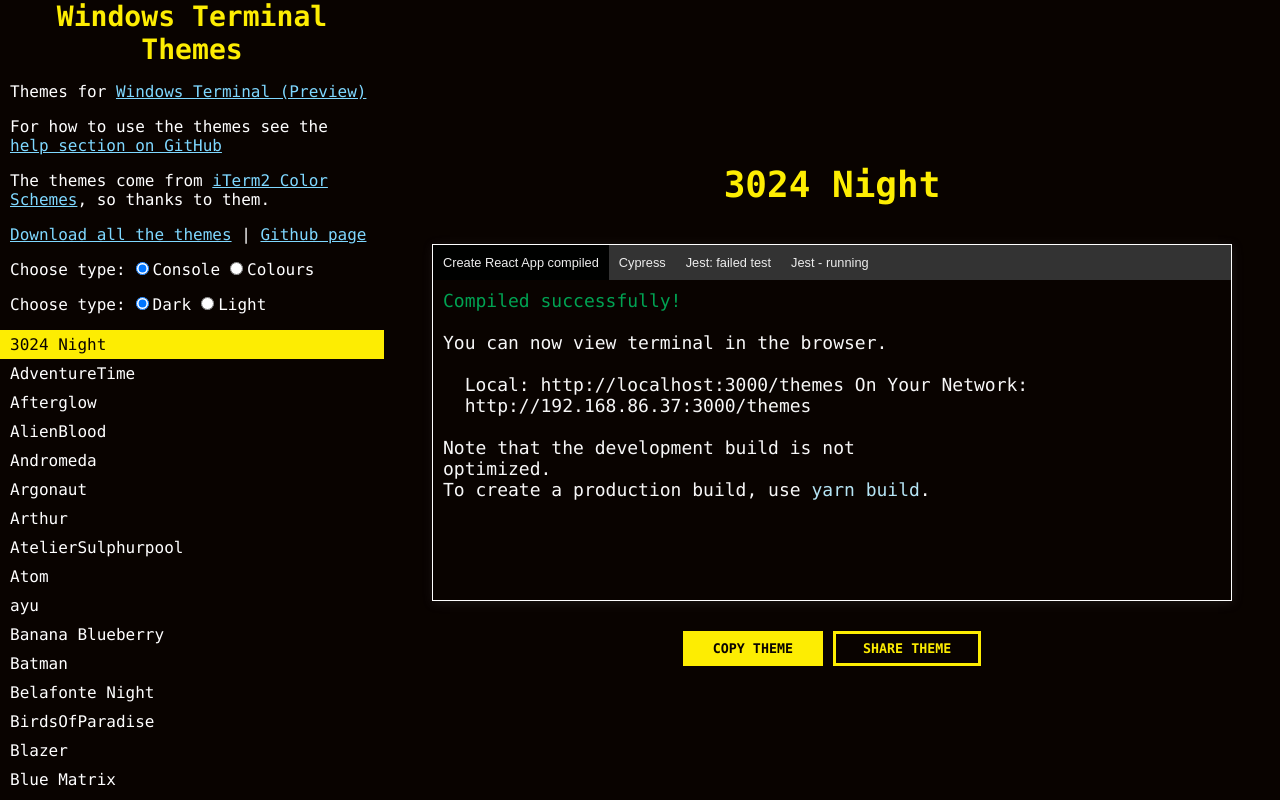
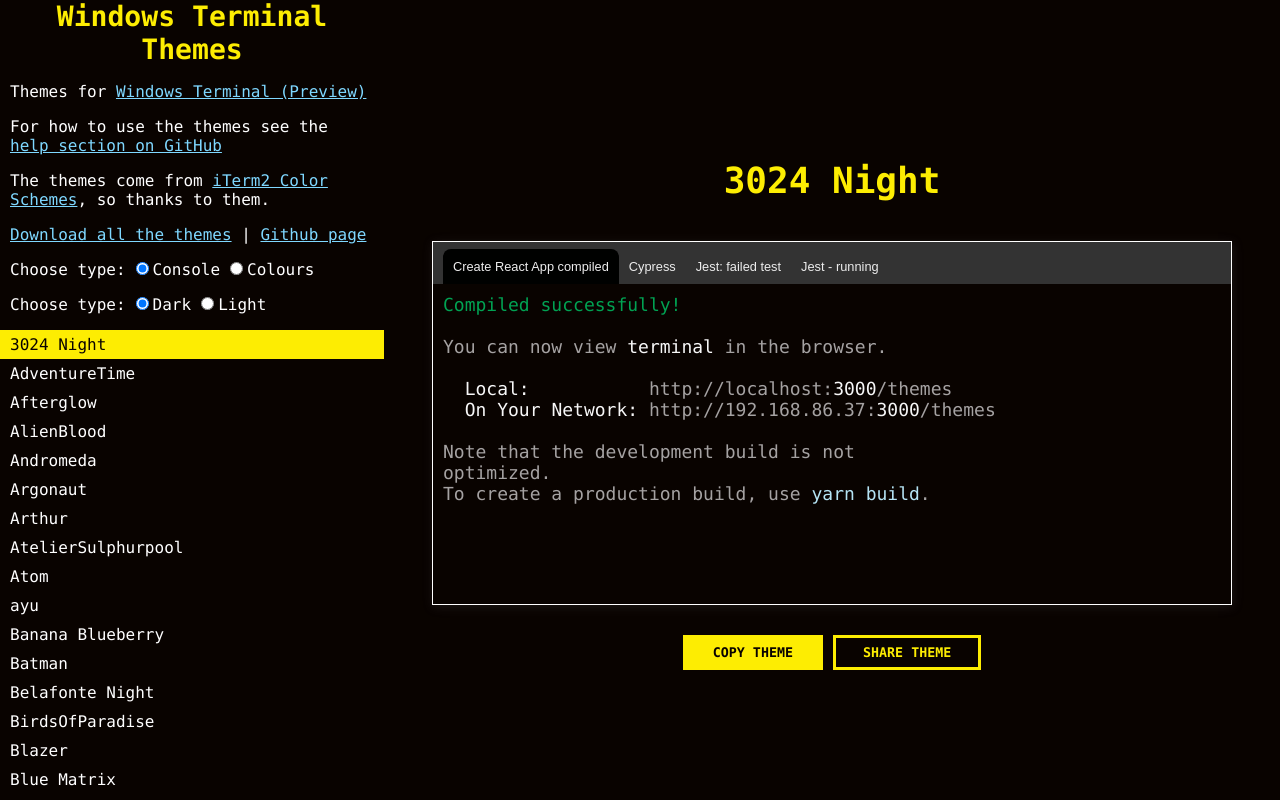
Before and after one commit to atomcorp/themes, a React (Create React App) app: page / in a window 1280 px wide. Built offline with nearby package versions, Linux system fonts and the light colour scheme.

Commit message:
tab styling, improve codeblocks

```diff
--- a/src/components/ConsoleTest/ConsoleTest.module.css
+++ b/src/components/ConsoleTest/ConsoleTest.module.css
@@ -24,6 +24,7 @@
   display: flex;
   font-family: sans-serif;
   font-size: 0.8em;
+  padding: 7px 10px 0;
 }
 
 .radio {
@@ -41,12 +42,21 @@
   cursor: pointer;
 }
 
+.tab:hover {
+  background: #494a49;
+  border-radius: 8px 8px 0 0;
+}
+
 .tab.active {
   background: #000100;
+  border-radius: 8px 8px 0 0;
 }
 
 .titlebar.light .tab.active {
   background: #fffffd;
+}
+.titlebar.light .tab:hover {
+  background: #e5e5e7;
 }
 
 .code {
--- a/src/components/ConsoleTest/ConsoleTest.tsx
+++ b/src/components/ConsoleTest/ConsoleTest.tsx
@@ -1,7 +1,7 @@
 import React, {useState} from 'react';
 
 import css from './ConsoleTest.module.css';
-import {themeType, textKeyType, themeShadeType} from 'types';
+import {themeType} from 'types';
 import codeblocks, {codeblocksType} from './codeblocks';
 import {parseSyntax} from './methods';
 
--- a/src/components/ConsoleTest/codeblocks.ts
+++ b/src/components/ConsoleTest/codeblocks.ts
@@ -13,22 +13,20 @@
     name: 'Create React App compiled',
     markup: `<green>Compiled successfully!</green>
 
-You can now view terminal in the browser.
+You can now view <brightWhite>terminal</brightWhite> in the browser.
 
-  Local: http://localhost:3000/themes On Your Network:
-  http://192.168.86.37:3000/themes
+  <brightWhite>Local:</brightWhite>           http://localhost:<brightWhite>3000</brightWhite>/themes
+  <brightWhite>On Your Network:</brightWhite> http://192.168.86.37:<brightWhite>3000</brightWhite>/themes
 
 Note that the development build is not
 optimized.
 To create a production build, use <cyan>yarn build</cyan>.`,
-    defaultColour: 'brightWhite',
+    defaultColour: 'foreground',
   },
   {
     id: 'cypress/run',
     name: 'Cypress',
-    markup: `
-    <foreground>Running:</foreground>  <brightBlack>themes.spec.js                           (1 of 1)</brightBlack>
-
+    markup: `<foreground>Running:</foreground>  <brightBlack>themes.spec.js                            (1 of 1)</brightBlack>
 
 <foreground>Windows Terminal Themes - big screen</foreground>
 <cyan>- should download all themes using download button</cyan>
@@ -47,8 +45,7 @@
   {
     id: 'jest/failed',
     name: 'Jest: failed test',
-    markup: `
-    <foreground:brightRed> FAIL </foreground:brightRed> src/components/Home/Home.test.js (<white:red>17.523s</white:red>)
+    markup: `<foreground:brightRed> FAIL </foreground:brightRed> src/components/Home/Home.test.js (<white:red>17.523s</white:red>)
   <red>● should return theme name from search params</red>
 
   expect(<red>received</red>).toBe(<green>expected</green>) // Object.is equality
@@ -67,7 +64,7 @@
         at Object.toBe (<cyan>src/components/Home/Home.test.js</cyan>:220:61)
 
 Test Suites: <brightRed>1 failed</brightRed>, <brightGreen>1 passed</brightGreen>, 2 total
-    Tests:       <brightRed>1 failed</brightRed>, <brightYellow>4 skipped</brightYellow>, <brightGreen>2 passed</brightGreen>, 7 total
+Tests:       <brightRed>1 failed</brightRed>, <brightYellow>4 skipped</brightYellow>, <brightGreen>2 passedbrightGreen>, 7 total
 Snapshots:   0 total
 Time:        <brightYellow>22.5s</brightYellow>
 Ran all test suites.
@@ -79,14 +76,14 @@
   {
     id: 'jest/runnning',
     name: 'Jest - running',
-    markup: `
-    <white:brightYellow>  RUNS  </white:brightYellow> src/components/Home/Home.test.js
+    markup: `<white:brightYellow>  RUNS  </white:brightYellow> src/components/Home/Home.test.js
 <white:brightYellow>  RUNS  </white:brightYellow>  src/App.test.tsx
 
 Test Suites: 0 of 2 total
 Tests:       0 total
 Snapshots:   0 total
 Time:        4s
+
 <background:green>         </background:green><background:foreground>                             </background:foreground>
 
     `,
```
Also changed, not shown: 1 other file (tests, documents, lock files or other folders). Lines whose indentation alone changed are shown as unchanged.
